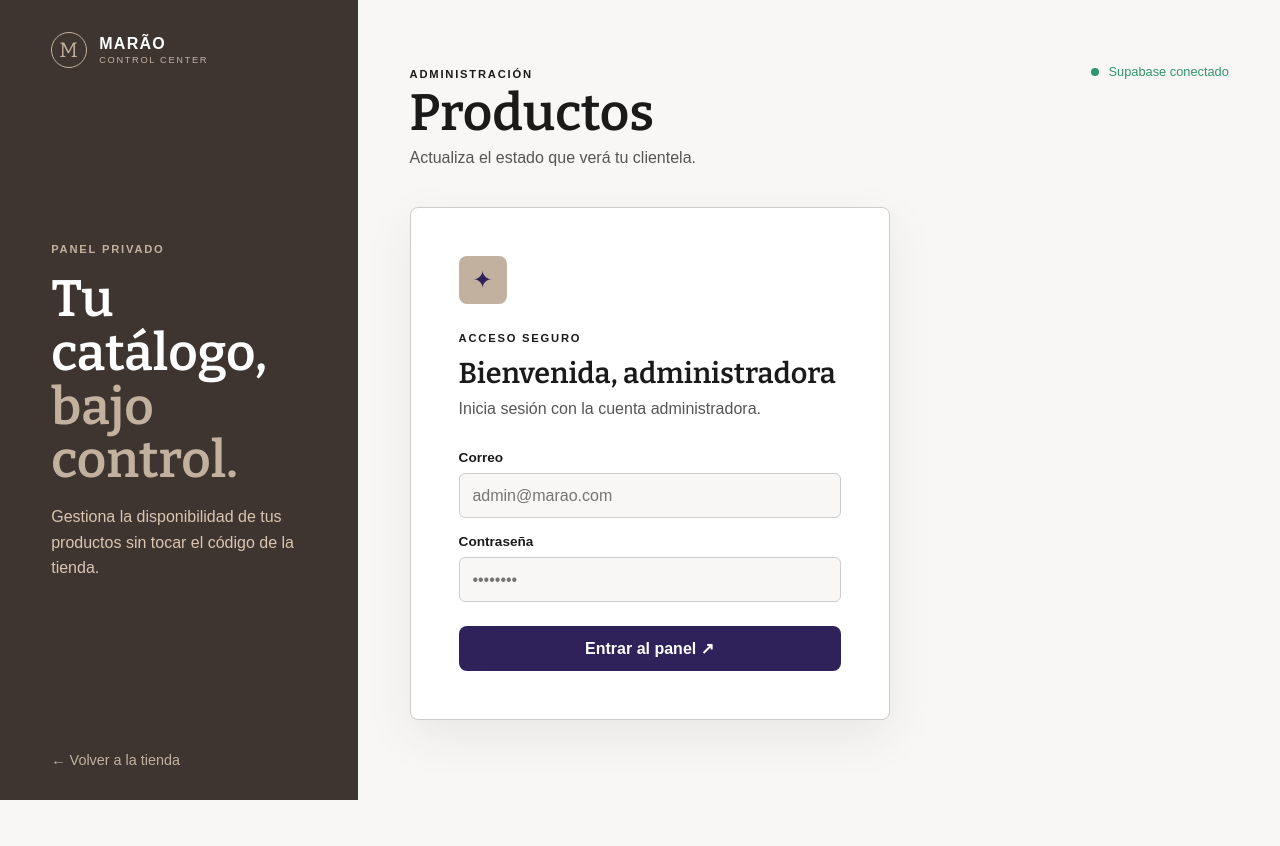
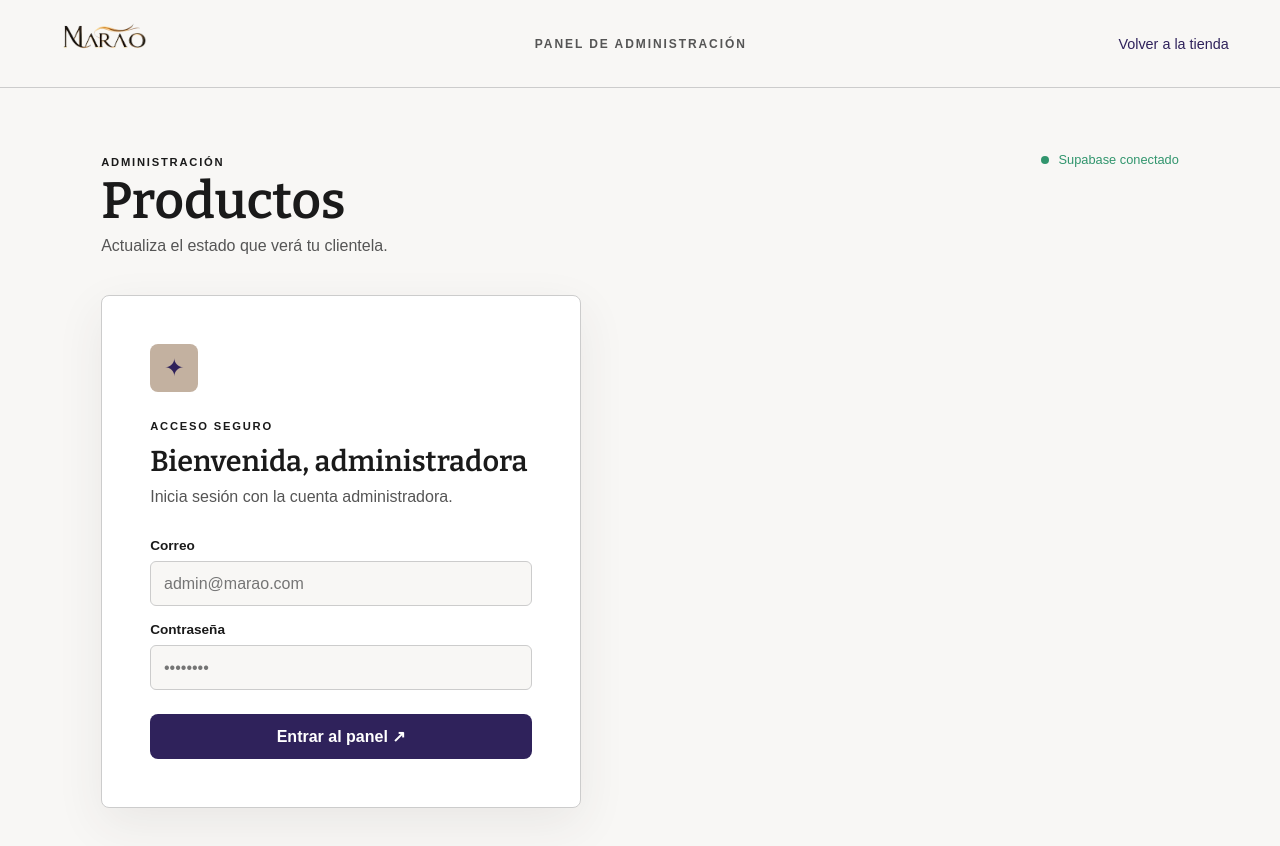
Before and after one commit to yamiddevofic/Marao, a website: page admin.html in a window 1280 px wide. Before the commit the page ends 800 px from the top, so only its background shows below. Drawn offline with nearby package versions, Linux system fonts and the light colour scheme; a web font is replaced by a local one.

Commit message:
style: match admin page to storefront header

```diff
--- a/admin.html
+++ b/admin.html
@@ -13,20 +13,14 @@
     <script src="https://cdn.jsdelivr.net/npm/@supabase/supabase-js@2"></script>
   </head>
   <body>
+    <header class="admin-header">
+      <a class="admin-brand" href="index.html" aria-label="Volver a MARÃO">
+        <img src="assets/img/logo.png" alt="MARÃO" />
+      </a>
+      <span class="admin-header-label">PANEL DE ADMINISTRACIÓN</span>
+      <a class="admin-back-link" href="index.html">Volver a la tienda</a>
+    </header>
     <main class="admin-shell">
-      <aside class="admin-sidebar">
-        <a class="admin-brand" href="index.html" aria-label="Volver a MARÃO">
-          <span class="admin-brand-mark">M</span>
-          <span><strong>MARÃO</strong><small>CONTROL CENTER</small></span>
-        </a>
-        <div class="admin-sidebar-copy">
-          <span class="eyebrow">Panel privado</span>
-          <h1>Tu catálogo,<br /><em>bajo control.</em></h1>
-          <p>Gestiona la disponibilidad de tus productos sin tocar el código de la tienda.</p>
-        </div>
-        <a class="admin-back-link" href="index.html">← Volver a la tienda</a>
-      </aside>
-
       <section class="admin-content" aria-labelledby="admin-title">
         <div class="admin-content-header">
           <div>
--- a/css/admin.css
+++ b/css/admin.css
@@ -3,20 +3,14 @@
 * { box-sizing: border-box; }
 body { margin: 0; color: var(--color-text); background: var(--color-bg); font-family: var(--font-body); }
 button, input, select { font: inherit; }
-.admin-shell { min-height: 100dvh; display: grid; grid-template-columns: minmax(250px, 28%) 1fr; }
-.admin-sidebar { display: flex; flex-direction: column; padding: 2rem var(--admin-gutter); color: var(--color-white); background: var(--color-dark); }
-.admin-brand { display: flex; align-items: center; gap: .75rem; color: var(--color-white); text-decoration: none; letter-spacing: .08em; }
-.admin-brand-mark { display: grid; place-items: center; width: 2.25rem; height: 2.25rem; border: 1px solid var(--color-accent-soft); border-radius: 50%; color: var(--color-accent-soft); font-family: var(--font-display); font-size: 1.3rem; }
-.admin-brand strong, .admin-brand small { display: block; }
-.admin-brand small { margin-top: .15rem; color: var(--color-accent-soft); font-size: .58rem; letter-spacing: .18em; }
-.admin-sidebar-copy { margin: auto 0; max-width: 18rem; }
+.admin-header { display: flex; align-items: center; justify-content: space-between; gap: 1rem; min-height: 5.5rem; padding: 1rem var(--admin-gutter); border-bottom: 1px solid var(--color-border); background: var(--color-bg); }
+.admin-brand { display: block; }
+.admin-brand img { display: block; width: 7rem; height: auto; }
+.admin-header-label { color: var(--color-text-muted); font-family: var(--font-ui); font-size: .75rem; font-weight: 700; letter-spacing: .16em; }
 .eyebrow { color: var(--admin-accent); font-size: .7rem; font-weight: 800; letter-spacing: .16em; text-transform: uppercase; }
-.admin-sidebar .eyebrow { color: var(--color-accent-soft); }
-.admin-sidebar h1 { margin: 1rem 0; font: 600 clamp(2.25rem, 4vw, 4rem)/1.05 var(--font-display); }
-.admin-sidebar h1 em { color: var(--color-accent-soft); font-style: normal; }
-.admin-sidebar-copy p { color: var(--color-modal); line-height: 1.6; }
-.admin-back-link { color: var(--color-accent-soft); font-size: .9rem; text-decoration: none; }
-.admin-content { padding: 4rem var(--admin-gutter); }
+.admin-back-link { color: var(--color-accent); font-size: .9rem; text-decoration: none; }
+.admin-shell { min-height: calc(100dvh - 5.5rem); }
+.admin-content { max-width: 1180px; margin: 0 auto; padding: 4rem var(--admin-gutter); }
 .admin-content-header { display: flex; align-items: start; justify-content: space-between; gap: 1rem; margin-bottom: 2.5rem; }
 .admin-content h2 { margin: .4rem 0 0; font: 600 clamp(2rem, 4vw, 3.4rem)/1 var(--font-display); }
 .admin-subtitle { margin: .6rem 0 0; color: var(--color-text-muted); }
@@ -41,10 +35,9 @@ button, input, select { font: inherit; }
 .admin-table-wrap th { color: var(--color-text-muted); font-size: .72rem; letter-spacing: .08em; text-transform: uppercase; }
 
 @media (max-width: 768px) {
-  .admin-shell { display: block; }
-  .admin-sidebar { min-height: 34dvh; padding: 1.5rem var(--admin-gutter); }
-  .admin-sidebar-copy { margin: 3rem 0 2rem; }
-  .admin-sidebar h1 { font-size: 2.3rem; }
+  .admin-header { min-height: 4.5rem; }
+  .admin-brand img { width: 5.5rem; }
+  .admin-header-label { display: none; }
   .admin-content { padding: 2rem var(--admin-gutter) 3rem; }
   .admin-content-header { display: block; }
   .admin-status-dot { margin-top: 1rem; }
```
